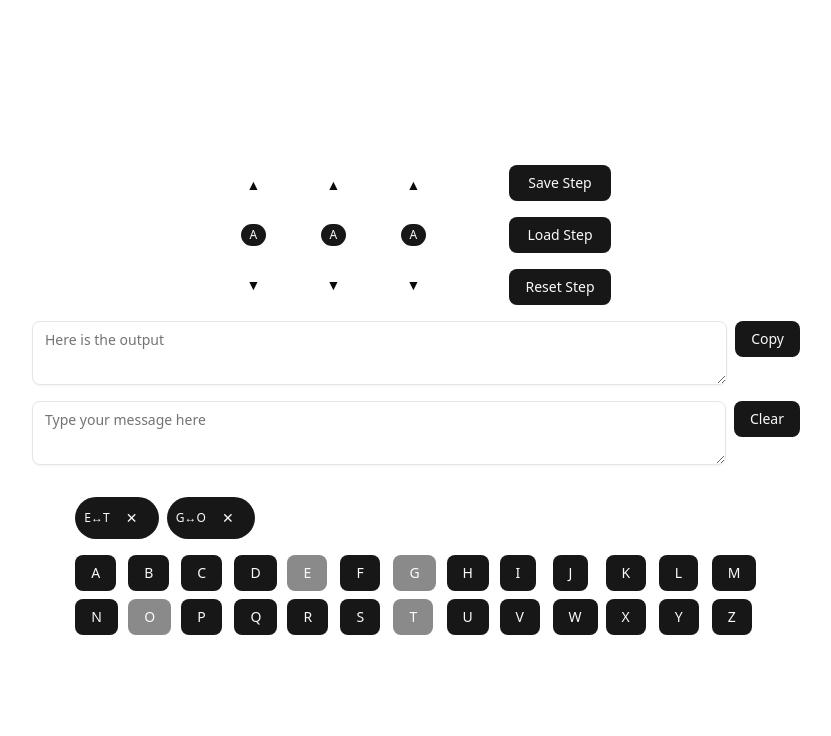
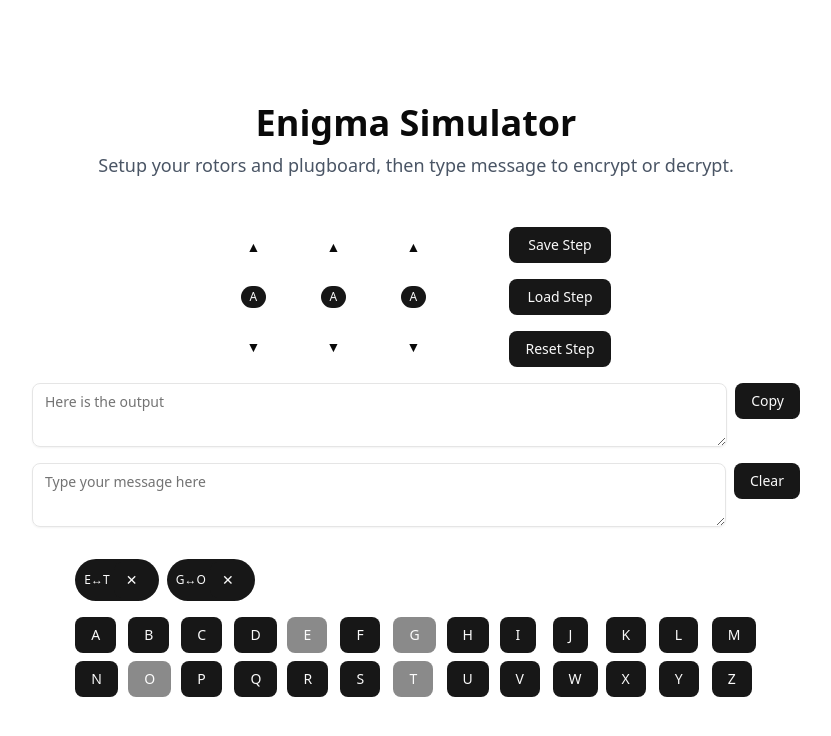
Before and after one commit to ziteh/enigma-simulator, a React (Vite) app: page / in a window 1280 px wide. Shown: the top 736 px of the page, without its empty margins (224-1055 px from the left). Built offline with nearby package versions, Linux system fonts and the light colour scheme.

Commit message:
feat: add header

```diff
--- a/src/App.tsx
+++ b/src/App.tsx
@@ -79,6 +79,13 @@ export default function App() {
 
   return (
     <div className="flex min-h-svh flex-col items-center justify-center p-8 gap-4">
+      <div className="text-center mb-8">
+        <h1 className="text-4xl font-bold mb-2">Enigma Simulator</h1>
+        <p className="text-lg text-gray-600">
+          Setup your rotors and plugboard, then type message to encrypt or decrypt.
+        </p>
+      </div>
+
       <div className="flex gap-16 items-center justify-between">
         <div className="flex gap-4 flex-row-reverse">
           {rotorSteps.map((s, i) => (
```
